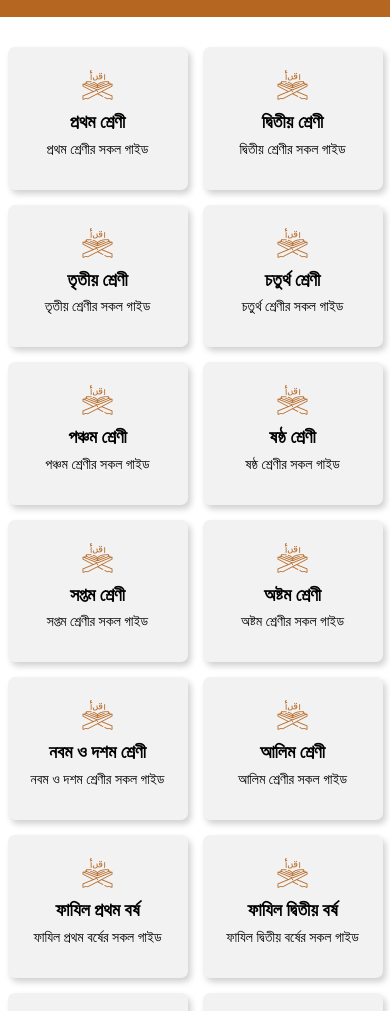
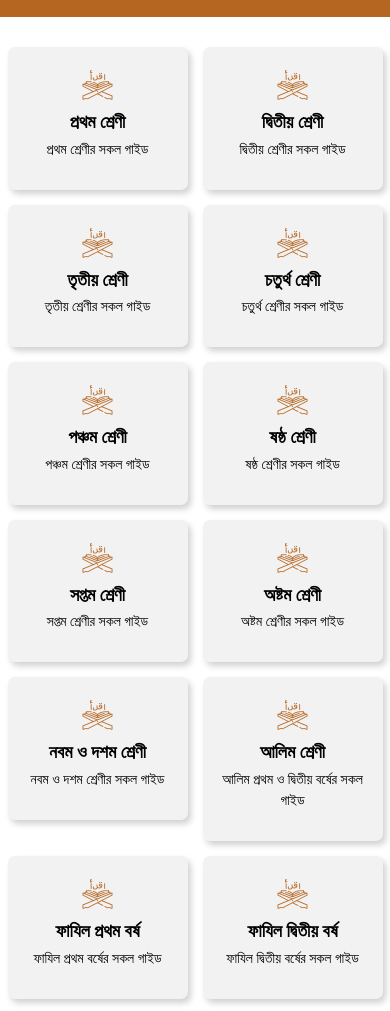
Before and after one commit to saidulislam49/textbook, a plain HTML site: page institute.html in a window 390 px wide. Shown: the part 284-1295 px from the top of the page. Drawn offline with Linux system fonts and the light colour scheme; files whose address does not match are found by name; a web font is replaced by a local one.

Commit message:
inistitute page responsived

```diff
--- a/institute.html
+++ b/institute.html
@@ -193,7 +193,7 @@
                             <div class="icon-box_item">
                                 <i class="flaticon-quran"></i>
                                 <h3>আলিম শ্রেণী</h3>
-                                <p>আলিম শ্রেণীর সকল গাইড</p>
+                                <p>আলিম প্রথম ও দ্বিতীয় বর্ষের সকল গাইড</p>
                             </div>
                         </a>
                     </div>
--- a/js/custom.js
+++ b/js/custom.js
@@ -21,6 +21,7 @@ $('.menu_slider').slick({
     {
       breakpoint: 600,
       settings: {
+        infinite: true,
         slidesToScroll: 2,
         infinite: true,
         dots: false
@@ -29,7 +30,8 @@ $('.menu_slider').slick({
     {
       breakpoint: 480,
       settings: {
-        slidesToScroll: 1,
+        infinite: true,
+        slidesToScroll: 2,
         dots: false
       }
     }
--- a/sass/responsive/_responsive.scss
+++ b/sass/responsive/_responsive.scss
@@ -78,8 +78,13 @@
     .header_section .input-group span {
         height: 4.5rem;
     }
-    .category_section {
-        padding: 4rem 0 3rem;
+    /** category section **/
+    .category_section .section_title {
+        margin-top: 2rem;
+    }
+    .category_section .section_title {
+        text-align: center;
+        margin-top: 2rem;
     }
     .class_section {
         padding: 6rem 0 0;
@@ -185,7 +190,7 @@
         font-size: 1.8rem;
     }
     .class_section .all_class .single_class h3 span {
-        font-size: 1.4rem;
+        font-size: 1rem;
     }
     .class_section .all_class .single_class .icon_box i {
         font-size: 3.5rem;
```
Also changed, not shown: css/main.css.
